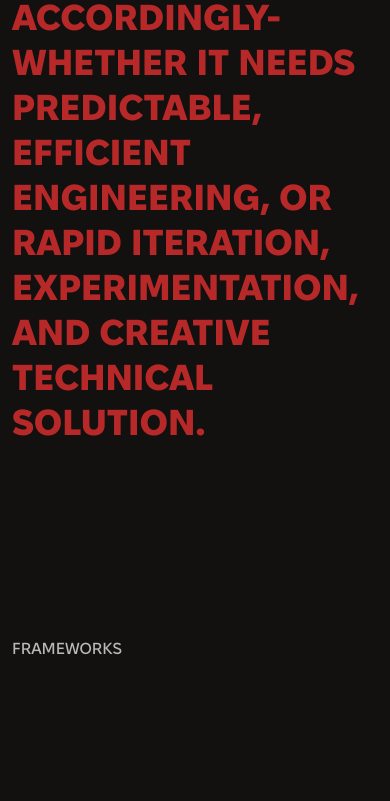
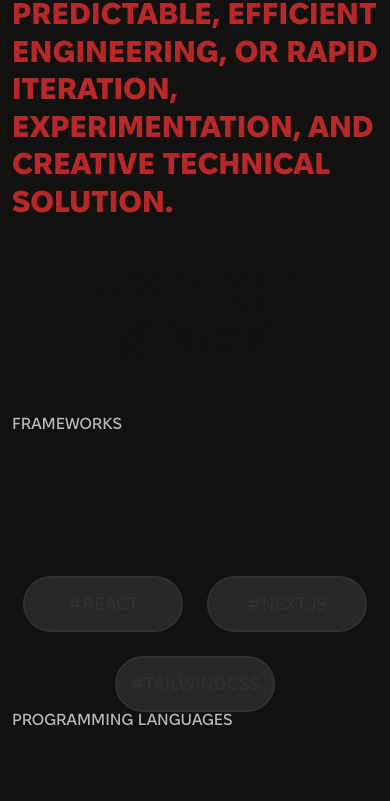
Before and after one commit to DanielYankovych/yankovych-dev, a Next.js app: page / in a window 390 px wide. Shown: the part 1154-1955 px from the top of the page. Built offline with nearby package versions, Linux system fonts and the light colour scheme.

Commit message:
minor UI update for mobile (wip)

```diff
--- a/src/components/techStack/techStack.jsx
+++ b/src/components/techStack/techStack.jsx
@@ -133,7 +133,7 @@ export const TechStack = () => {
     <div ref={sectionRef} className="w-full font-fixel-medium ">
       <div
         ref={paragraphRef}
-        className="w-full md:w-2/3 text-red-500 text-4xl md:text-5xl leading-tight font-fixel-extra-bold"
+        className="w-full md:w-2/3 text-red-500 text-3xl md:text-5xl leading-tight font-fixel-extra-bold"
       >
         <div className="w-full">
           Every project is unique. <br />
@@ -154,21 +154,27 @@ export const TechStack = () => {
         Frameworks
       </div>
 
-      <div ref={frameworksListRef} className="w-full pt-10 md:pt-12 pb-32">
+      <div
+        ref={frameworksListRef}
+        className="w-full pt-10 md:pt-12 pb-20 md:pb-32"
+      >
         <TechStackSwiper data={FRAMEWORKS} ref={frameworksRef} />
       </div>
 
       <div className="flex justify-start items-center pt-4 md:pt-8 text-gray-400">
         Programming languages
       </div>
-      <div ref={languagesListRef} className="w-full pt-10 md:pt-12 pb-32">
+      <div
+        ref={languagesListRef}
+        className="w-full pt-10 md:pt-12 pb-20 md:pb-32"
+      >
         <TechStackSwiper data={PROGRAMMING_LANGUAGES} ref={languagesRef} />
       </div>
 
       <div className="flex justify-start items-center pt-4 md:pt-8 text-gray-400">
         Tools
       </div>
-      <div ref={toolsListRef} className="w-full pt-10 md:pt-12 pb-32">
+      <div ref={toolsListRef} className="w-full pt-10 md:pt-12 pb-20 md:pb-32">
         <TechStackSwiper data={TOOLS} ref={toolsRef} />
       </div>
     </div>
--- a/src/components/techStack/techStackBox.jsx
+++ b/src/components/techStack/techStackBox.jsx
@@ -4,13 +4,13 @@ export const TechStackBox = ({ name, classNames }) => {
   return (
     <div
       className={classnames(
-        "relative w-52 py-3 text-gray-500 border-2 border-gray-500 rounded-full",
+        "relative w-40 md:w-52 py-3 text-gray-500 border-2 border-gray-500 rounded-full",
         "flex justify-center items-center",
         "bg-light/10 backdrop-blur-xs",
         classNames,
       )}
     >
-      <div className="text-xl">#{name}</div>
+      <div className="text-lg md:text-xl">#{name}</div>
     </div>
   );
 };
--- a/src/components/techStack/techStackSwiper.jsx
+++ b/src/components/techStack/techStackSwiper.jsx
@@ -8,7 +8,7 @@ export const TechStackSwiper = forwardRef(({ data, classNames }, ref) => {
   return (
     <div
       className={classnames(
-        "w-full flex justify-center items-center flex-wrap gap-10",
+        "w-full flex justify-center items-center flex-wrap gap-6 md:gap-10",
         classNames,
       )}
     >
--- a/src/components/workWay.jsx
+++ b/src/components/workWay.jsx
@@ -63,7 +63,7 @@ export const WorkWay = () => {
     <div ref={sectionRef} className="w-full">
       <div
         ref={textRef}
-        className="w-full md:w-1/2 mx-auto text-center text-dark text-4xl md:text-5xl leading-tight"
+        className="w-full md:w-1/2 mx-auto text-center text-dark text-3xl md:text-5xl leading-tight"
       >
         What stays consistent is the way I work:
       </div>
@@ -85,7 +85,7 @@ export const WorkWay = () => {
 
       <div className="w-full pt-28 md:pt-32 pb-12 flex justify-end items-center">
         <div>
-          <div className="text-dark text-4xl md:text-5xl mb-4 md:mb-8">
+          <div className="text-dark text-3xl md:text-5xl mb-4 md:mb-8">
             Check my
           </div>
           <Button
```
